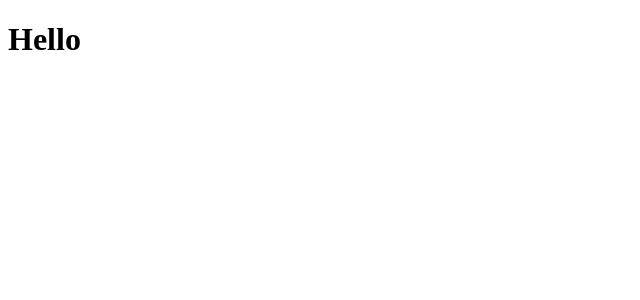
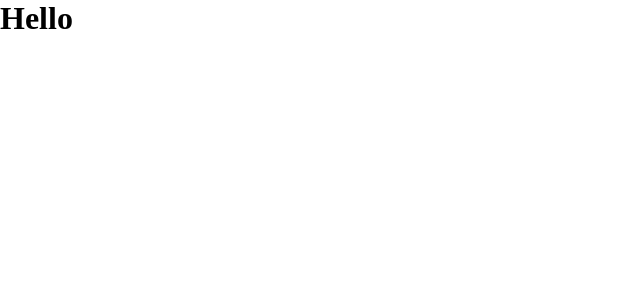
Before and after one commit to Matheusafonsouza/pokedex, a React (Create React App) app: page / in a window 1280 px wide. Shown: the top 300 px of the page, without its empty margins (0-640 px from the left). Built offline with nearby package versions, Linux system fonts and the light colour scheme.

Commit message:
feature: created global styles

```diff
--- a/package.json
+++ b/package.json
@@ -13,6 +13,7 @@
     "react": "^17.0.1",
     "react-dom": "^17.0.1",
     "react-scripts": "4.0.1",
+    "styled-components": "^5.2.1",
     "typescript": "^4.0.3",
     "web-vitals": "^0.2.4"
   },
@@ -35,6 +36,7 @@
     ]
   },
   "devDependencies": {
+    "@types/styled-components": "^5.1.7",
     "@typescript-eslint/eslint-plugin": "^4.11.0",
     "@typescript-eslint/parser": "^4.11.0",
     "eslint": "^7.16.0",
--- a/src/App.tsx
+++ b/src/App.tsx
@@ -1,7 +1,11 @@
 import React from 'react';
+import GlobalStyle from './styles/global';
 
-function App() {
-  return <h1>Hello</h1>;
-}
+const App: React.FC = () => (
+  <>
+    <h1>Hello</h1>
+    <GlobalStyle />
+  </>
+);
 
 export default App;
--- /dev/null
+++ b/src/styles/global.ts
@@ -0,0 +1,14 @@
+import { createGlobalStyle } from 'styled-components';
+
+export default createGlobalStyle`
+  * {
+    margin: 0 ;
+    padding: 0;
+    box-sizing: border-box;
+    outline: 0;
+  }
+
+  button {
+    cursor: pointer;
+  }
+`;
```
Also changed, not shown: 2 other files (tests, documents, lock files or other folders).
